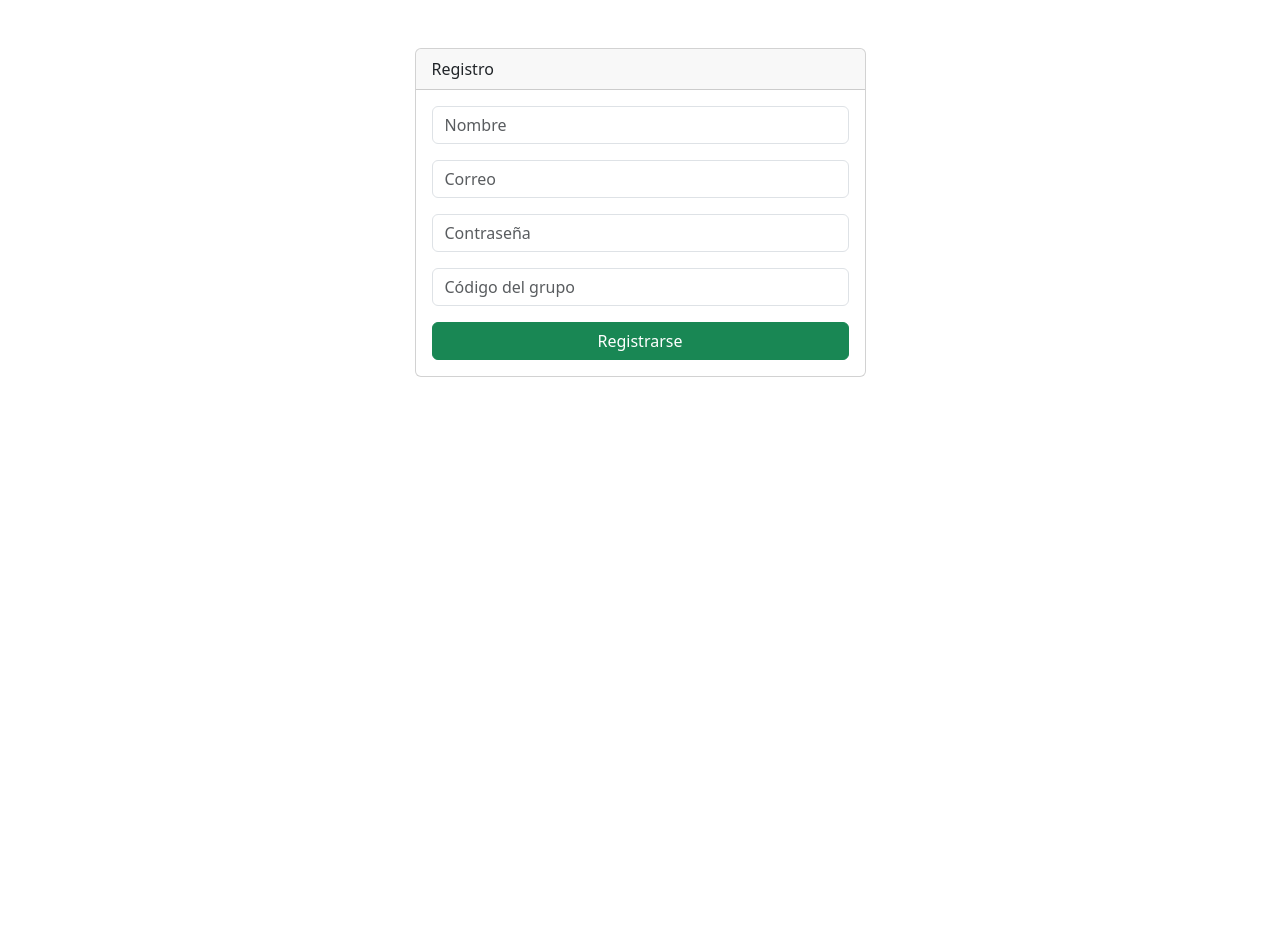
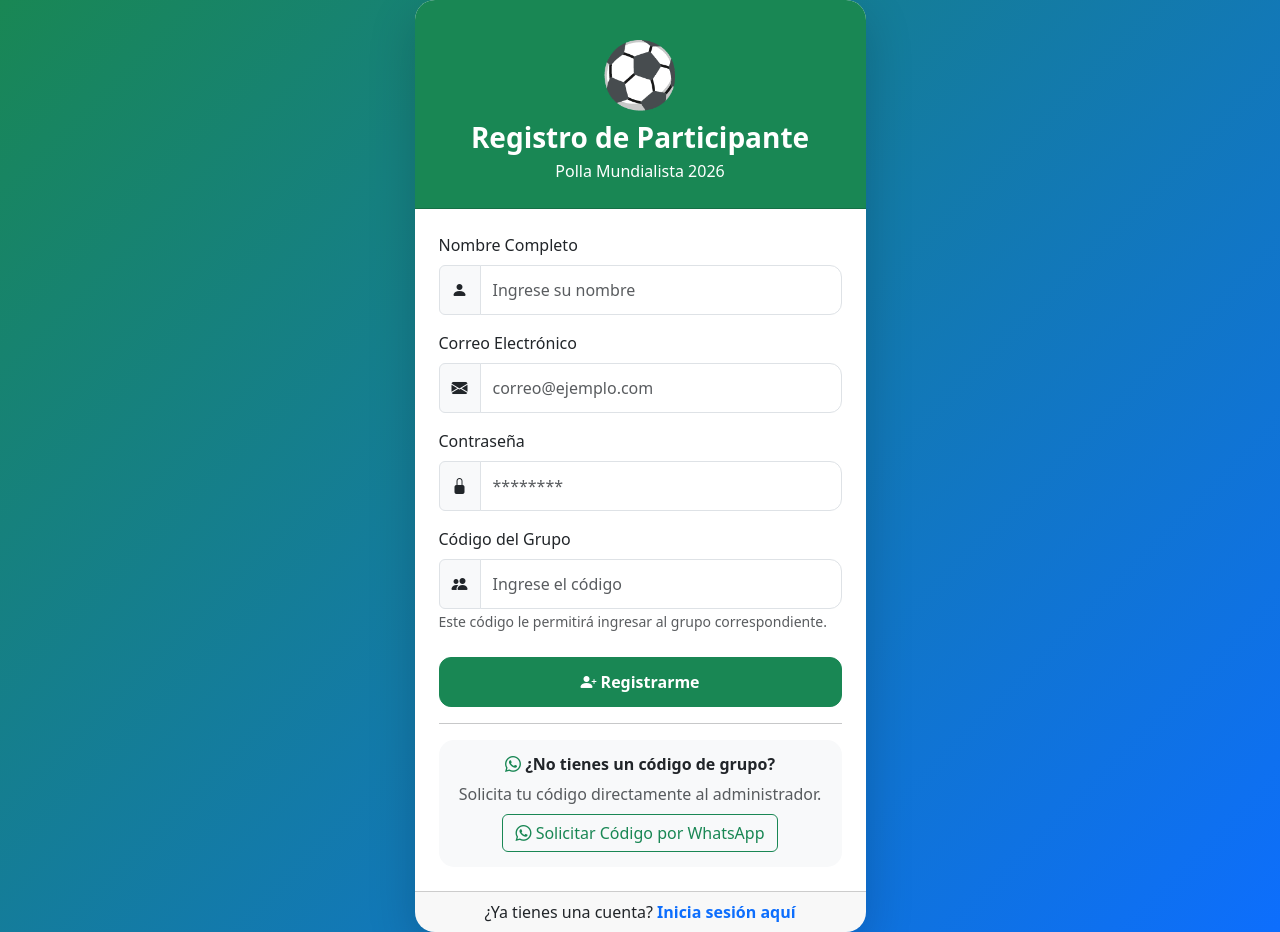
Before and after one commit to FelipeRamirez01/polla_mundialista_2026, a Flask app: page /registro in a window 1280 px wide. Before the commit the page ends 377 px from the top, so only its background shows below. Run offline with Flask 3, Linux system fonts and the light colour scheme.

Commit message:
update registre

```diff
--- a/templates/registro.html
+++ b/templates/registro.html
@@ -1,53 +1,279 @@
 <!DOCTYPE html>
-<html>
+<html lang="es">
 <head>
-    <title>Registro</title>
 
-    <link href="https://cdn.jsdelivr.net/npm/bootstrap@5.3.0/dist/css/bootstrap.min.css" rel="stylesheet">
+    <meta charset="UTF-8">
+    <meta name="viewport" content="width=device-width, initial-scale=1.0">
+
+    <title>Registro - Polla Mundialista 2026</title>
+
+    <link href="https://cdn.jsdelivr.net/npm/bootstrap@5.3.3/dist/css/bootstrap.min.css" rel="stylesheet">
+
+    <link rel="stylesheet"
+          href="https://cdn.jsdelivr.net/npm/bootstrap-icons@1.11.3/font/bootstrap-icons.min.css">
+
+    <style>
+
+        body{
+            min-height:100vh;
+            background: linear-gradient(
+                135deg,
+                #198754,
+                #0d6efd
+            );
+            display:flex;
+            align-items:center;
+            justify-content:center;
+        }
+
+        .registro-card{
+            border:none;
+            border-radius:20px;
+            overflow:hidden;
+        }
+
+        .card-header{
+            background:#198754;
+            color:white;
+            text-align:center;
+            padding:25px;
+        }
+
+        .logo{
+            font-size:4rem;
+        }
+
+        .form-control{
+            border-radius:12px;
+            padding:12px;
+        }
+
+        .btn-registro{
+            border-radius:12px;
+            padding:12px;
+            font-weight:bold;
+        }
+
+        .whatsapp-box{
+            background:#f8f9fa;
+            border-radius:15px;
+            padding:15px;
+        }
+
+    </style>
+
 </head>
 <body>
 
-<div class="container mt-5">
+<div class="container">
 
     <div class="row justify-content-center">
 
-        <div class="col-md-5">
+        <div class="col-lg-5 col-md-7">
 
-            <div class="card">
+            <div class="card shadow-lg registro-card">
 
                 <div class="card-header">
-                    Registro
+
+                    <div class="logo">
+                        ⚽
                     </div>
 
-                <div class="card-body">
+                    <h3 class="fw-bold mb-1">
+
+                        Registro de Participante
+
+                    </h3>
+
+                    <p class="mb-0">
+
+                        Polla Mundialista 2026
+
+                    </p>
+
+                </div>
+
+                <div class="card-body p-4">
+
+                    {% with messages = get_flashed_messages() %}
+                        {% if messages %}
+                            {% for message in messages %}
+
+                                <div class="alert alert-warning">
+
+                                    {{ message }}
+
+                                </div>
+
+                            {% endfor %}
+                        {% endif %}
+                    {% endwith %}
 
                     <form method="POST">
 
+                        <div class="mb-3">
+
+                            <label class="form-label">
+
+                                Nombre Completo
+
+                            </label>
+
+                            <div class="input-group">
+
+                                <span class="input-group-text">
+
+                                    <i class="bi bi-person-fill"></i>
+
+                                </span>
+
                                 <input type="text"
                                        name="nombre"
-                               class="form-control mb-3"
-                               placeholder="Nombre">
+                                       class="form-control"
+                                       required
+                                       placeholder="Ingrese su nombre">
+
+                            </div>
+
+                        </div>
+
+                        <div class="mb-3">
+
+                            <label class="form-label">
+
+                                Correo Electrónico
+
+                            </label>
+
+                            <div class="input-group">
+
+                                <span class="input-group-text">
+
+                                    <i class="bi bi-envelope-fill"></i>
+
+                                </span>
 
                                 <input type="email"
                                        name="correo"
-                               class="form-control mb-3"
-                               placeholder="Correo">
+                                       class="form-control"
+                                       required
+                                       placeholder="correo@ejemplo.com">
+
+                            </div>
+
+                        </div>
+
+                        <div class="mb-3">
+
+                            <label class="form-label">
+
+                                Contraseña
+
+                            </label>
+
+                            <div class="input-group">
+
+                                <span class="input-group-text">
+
+                                    <i class="bi bi-lock-fill"></i>
+
+                                </span>
 
                                 <input type="password"
                                        name="password"
-                               class="form-control mb-3"
-                               placeholder="Contraseña">
+                                       class="form-control"
+                                       required
+                                       placeholder="********">
+
+                            </div>
+
+                        </div>
+
+                        <div class="mb-4">
+
+                            <label class="form-label">
+
+                                Código del Grupo
+
+                            </label>
+
+                            <div class="input-group">
+
+                                <span class="input-group-text">
+
+                                    <i class="bi bi-people-fill"></i>
+
+                                </span>
 
                                 <input type="text"
                                        name="codigo"
-                               class="form-control mb-3"
-                               placeholder="Código del grupo">
+                                       class="form-control"
+                                       required
+                                       placeholder="Ingrese el código">
 
-                        <button class="btn btn-success w-100">
-                            Registrarse
+                            </div>
+
+                            <small class="text-muted">
+
+                                Este código le permitirá ingresar al grupo correspondiente.
+
+                            </small>
+
+                        </div>
+
+                        <button type="submit"
+                                class="btn btn-success btn-registro w-100">
+
+                            <i class="bi bi-person-plus-fill"></i>
+
+                            Registrarme
+
                         </button>
 
                     </form>
+
+                    <hr>
+
+                    <div class="whatsapp-box text-center">
+
+                        <h6 class="fw-bold">
+
+                            <i class="bi bi-whatsapp text-success"></i>
+
+                            ¿No tienes un código de grupo?
+
+                        </h6>
+
+                        <p class="text-muted mb-2">
+
+                            Solicita tu código directamente al administrador.
+
+                        </p>
+
+                        <a href="https://wa.me/573001234567?text=Hola,%20deseo%20obtener%20un%20código%20para%20participar%20en%20la%20Polla%20Mundialista%202026"
+                           target="_blank"
+                           class="btn btn-outline-success">
+
+                            <i class="bi bi-whatsapp"></i>
+
+                            Solicitar Código por WhatsApp
+
+                        </a>
+
+                    </div>
+
+                </div>
+
+                <div class="card-footer text-center">
+
+                    ¿Ya tienes una cuenta?
+
+                    <a href="{{ url_for('login') }}"
+                       class="fw-bold text-decoration-none">
+
+                        Inicia sesión aquí
+
+                    </a>
 
                 </div>
 
```
Lines whose indentation alone changed are shown as unchanged.
